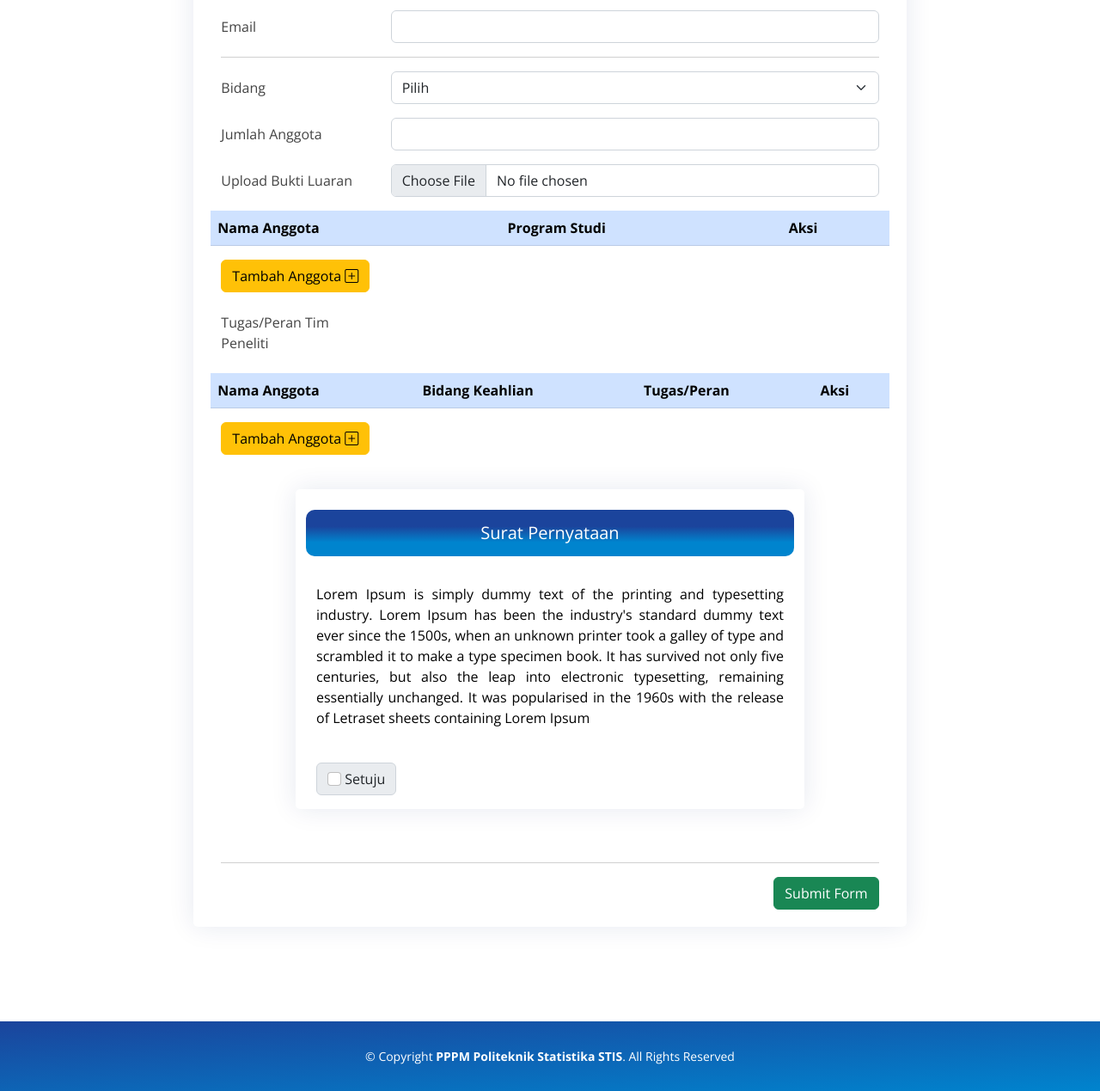
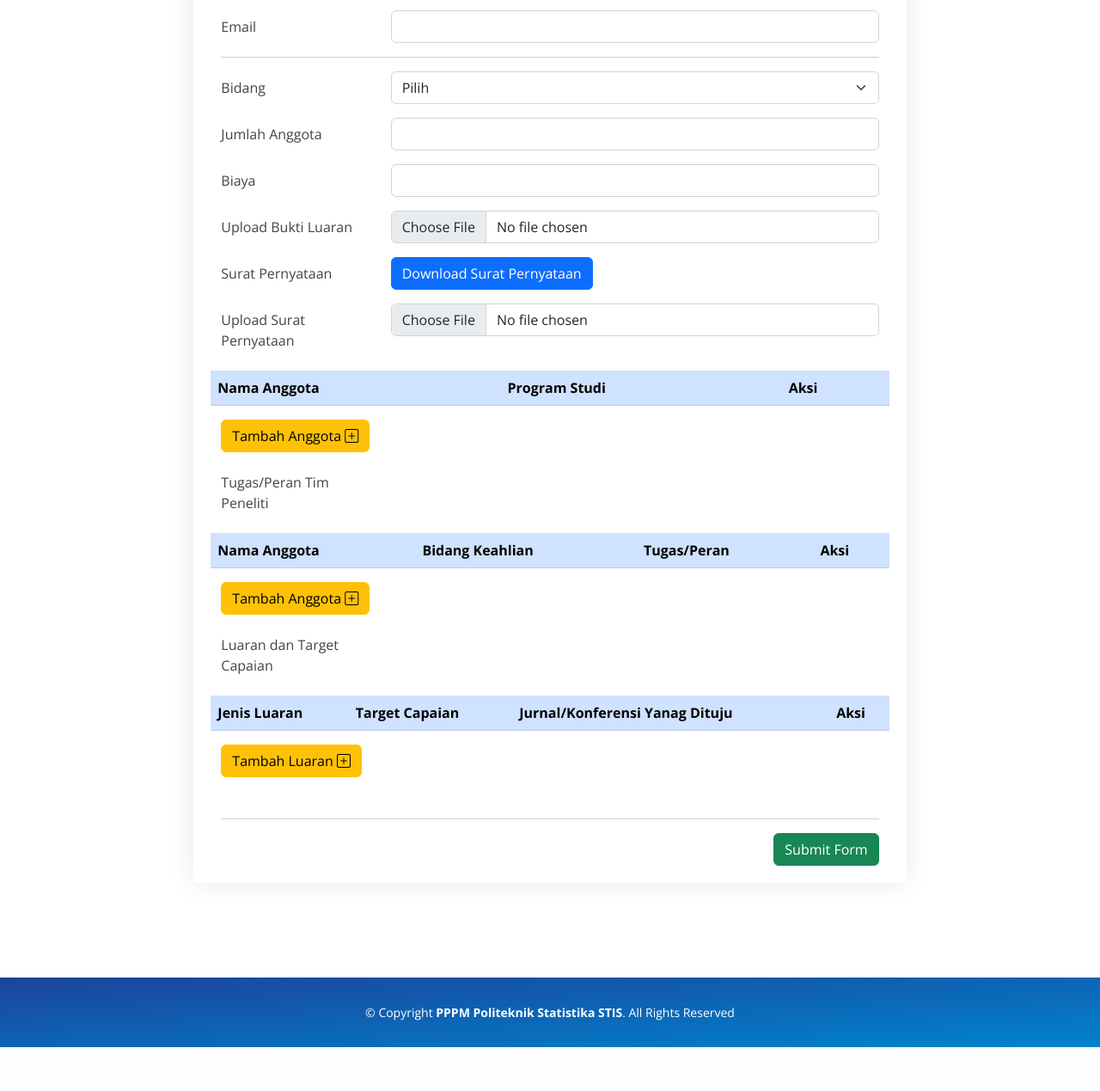
Before and after one commit to LpgTeam/FrontEnd_PPPM_2, a CodeIgniter 4 app: template app/Views/dosen/tampilan/penelitianForm2.php in a window 1280 px wide. Shown: the part 664-1933 px from the top of the page at 86% size. After the commit the page ends 1882 px from the top, so only its background shows below. Run offline with PHP 8.4 and a stand-in for CodeIgniter, Linux system fonts and the light colour scheme; the template is opened without the code that fills it, so the values that code supplies are empty; some libraries are stand-ins or nearby versions.

Commit message:
mengubah bentuk surat pernyataan dan menambah tabel dalam form penelitian

```diff
--- a/app/Views/dosen/tampilan/penelitianForm2.php
+++ b/app/Views/dosen/tampilan/penelitianForm2.php
@@ -95,45 +95,37 @@
                         </div>
 
                         <div class="row mb-3">
+                            <label for="biaya" class="col-md-4 col-lg-3 col-form-label">Biaya</label>
+                            <div class="col-md-8 col-lg-9">
+                                <input name="biaya" type="number" min="1" step="any" class="form-control" id="biaya" required>
+                            </div>
+                        </div>
+
+                        <div class="row mb-3">
                             <label for="upload" class="col-md-4 col-lg-3 col-form-label ">Upload Bukti Luaran</label>
                             <div class="col-md-8 col-lg-9">
                                 <input name="upload" class="form-control" type="file" id="upload" required>
                             </div>
                         </div>
 
-                        <!-- <div class="row mb-3">
-                            <table class="table table-advance table-hover align-middle ">
-                                <thead>
-                                    <tr class="table-primary">
-                                        <th scope="col">Nama Anggota</th>
-                                        <th scope="col">Program Studi</th>
-                                    </tr>
-                                </thead>
-                                <tbody>
-                                    <tr>
-                                        <td>Joko Sulistyo</td>
-                                        <td>Komputasi Statistik</td>
-                                    </tr>
-                                    <tr>
-                                        <td>Annisa Rahmawati</td>
-                                        <td>Komputasi Statistik</td>
-                                    </tr>
-                                    <tr>
-                                        <td>Susanto Jayakertanegara</td>
-                                        <td>Komputasi Statistik</td>
-                                    </tr>
-                                </tbody>
-                            </table>
+                        <div class="row mb-3">
+                            <label class="col-md-4 col-lg-3 col-form-label ">Surat Pernyataan</label>
+                            <div class="col-md-8 col-lg-9">
+                                <button class="btn btn-primary">
+                                    Download Surat Pernyataan</i>
+                                </button>
+                            </div>
                         </div>
 
                         <div class="row mb-3">
-                            <div class="col-md-4 col-lg-3">
-                                <button class="btn btn-warning" data-bs-toggle="modal" data-bs-target="#add">Tambah Anggota <i class=" bi bi-plus-square"></i></button>
+                            <label for="uploadSurat" class="col-md-4 col-lg-3 col-form-label ">Upload Surat Pernyataan</label>
+                            <div class="col-md-8 col-lg-9">
+                                <input name="uploadSurat" class="form-control" type="file" id="uploadSurat" required>
                             </div>
-                        </div> -->
+                        </div>
 
                         <div class="row mb-3">
-                            <table class="table table1 table-advance table-hover align-middle anggota">
+                            <table class="table table1 table-advance table-hover align-middle anggota" id="myTableID">
                                 <tr class="table-primary">
                                     <th scope="col">Nama Anggota</th>
                                     <th scope="col">Program Studi</th>
@@ -155,7 +147,7 @@
                         </div>
 
                         <div class="row mb-3">
-                            <table class="table table2 table-advance table-hover align-middle anggota">
+                            <table class="table table2 table-advance table-hover align-middle anggota" id="myTableID2">
                                 <tr class="table-primary">
                                     <th scope="col">Nama Anggota</th>
                                     <th scope="col">Bidang Keahlian</th>
@@ -173,13 +165,38 @@
                             </div>
                         </div>
 
+                        <div class="row mb-3">
+                            <label class="col-md-4 col-lg-3 col-form-label ">Luaran dan Target Capaian</label>
+                        </div>
+
+                        <div class="row mb-3">
+                            <table class="table table3 table-advance table-hover align-middle anggota" id="myTableID3">
+                                <tr class="table-primary">
+                                    <th scope="col">Jenis Luaran</th>
+                                    <th scope="col">Target Capaian</th>
+                                    <th scope="col">Jurnal/Konferensi Yanag Dituju</th>
+                                    <th scope="col">Aksi</th>
+                                </tr>
+                                <tbody>
+                                </tbody>
+                            </table>
+
+                            <div class="col-md-4 col-lg-6">
+                                <button onclick='add3()' class="btn btn-warning">
+                                    Tambah Luaran <i class=" bi bi-plus-square"></i>
+                                </button>
+                            </div>
+                        </div>
+
                         <script>
                             function rm() {
                                 $(event.target).closest("tr").remove();
                             }
 
                             function add() {
-                                $(".table1").append("<tr><td><input name='namaAnggota' class='form-control' type='text' id='namaAnggota' required></td><td><input name='studiAnggota' class='form-control' type='text' id='studiAnggota' required></td><td><button onclick='rm()' class='btn btn-danger'>Hapus</button></td></tr>");
+                                var rowCount = document.getElementById('myTableID').rows.length;
+                                $(".table1").append("<tr><td><input name='namaAnggota" + rowCount + "' class='form-control' type='text' id='namaAnggota' required></td><td><input name='studiAnggota" + rowCount + "' class='form-control' type='text' id='studiAnggota' required></td><td><button onclick='rm()' class='btn btn-danger'>Hapus</button></td></tr>");
+                                console.log(rowCount);
                             }
 
                             function rm2() {
@@ -187,27 +204,22 @@
                             }
 
                             function add2() {
-                                $(".table2").append("<tr><td><input name='namaAnggota2' class='form-control' type='text' id='namaAnggota2' required></td><td><input name='bidangAnggota' class='form-control' type='text' id='bidangAnggota' required></td><td><input name='tugasAnggota' class='form-control' type='text' id='tugasAnggota' required></td><td><button onclick='rm2()' class='btn btn-danger'>Hapus</button></td></tr>");
+                                var rowCount2 = document.getElementById('myTableID2').rows.length;
+                                $(".table2").append("<tr><td><input name='namaAnggota" + rowCount2 + "' class='form-control' type='text' id='namaAnggota2' required></td><td><input name='bidangAnggota" + rowCount2 + "' class='form-control' type='text' id='bidangAnggota' required></td><td><input name='tugasAnggota" + rowCount2 + "' class='form-control' type='text' id='tugasAnggota' required></td><td><button onclick='rm2()' class='btn btn-danger'>Hapus</button></td></tr>");
+                                console.log(rowCount2);
+                            }
+
+                            function rm3() {
+                                $(event.target).closest("tr").remove();
+                            }
+
+                            function add3() {
+                                var rowCount3 = document.getElementById('myTableID3').rows.length;
+                                $(".table3").append("<tr><td><input name='jenisLuaran" + rowCount3 + "' class='form-control' type='text' id='jenisLuaran' required></td><td><input name='targetCapaian" + rowCount3 + "' class='form-control' type='text' id='targetCapaian' required></td><td><input name='jurnalTujuan" + rowCount3 + "' class='form-control' type='text' id='jurnalTujuan' required></td><td><button onclick='rm2()' class='btn btn-danger'>Hapus</button></td></tr>");
+                                console.log(rowCount3);
                             }
                         </script>
 
-                        <div class="row justify-content-md-center" data-aos="fade-up">
-                            <div class="surat row gy-4 justify-content-md-center col-md-9">
-                                <h2>Surat Pernyataan</h2>
-                                <p>Lorem Ipsum is simply dummy text of the printing and typesetting industry.
-                                    Lorem Ipsum has been the industry's standard dummy text ever since the 1500s,
-                                    when an unknown printer took a galley of type and scrambled it to make a type
-                                    specimen book. It has survived not only five centuries, but also the leap into
-                                    electronic typesetting, remaining essentially unchanged. It was popularised in
-                                    the 1960s with the release of Letraset sheets containing Lorem Ipsum </p>
-                                <div class="input-group mb-3">
-                                    <div class="input-group-text">
-                                        <input id="agree" class="form-check-input mt-0" type="checkbox" value="" aria-label="Checkbox for following text input">
-                                        <label>&nbspSetuju</label>
-                                    </div>
-                                </div>
-                            </div>
-                        </div>
 
                         <div class="row mb-3"></div>
                         <div class="row mb-3"></div>
--- a/app/Views/dosen/tampilan/pkmMandiri.php
+++ b/app/Views/dosen/tampilan/pkmMandiri.php
@@ -131,7 +131,7 @@
                         </div> -->
 
                         <div class="row mb-3">
-                            <table class="table table1 table-advance table-hover align-middle anggota">
+                            <table class="table table1 table-advance table-hover align-middle anggota" id="myTableID">
                                 <tr class="table-primary">
                                     <th scope="col">Nama Anggota</th>
                                     <th scope="col">NIP</th>
@@ -155,7 +155,9 @@
                             }
 
                             function add() {
-                                $(".table1").append("<tr><td><input name='namaAnggota' class='form-control' type='text' id='namaAnggota' required></td><td><input name='nipAnggota' class='form-control' type='text' id='nipAnggota' required></td><td><input name='pangkatAnggota' class='form-control' type='text' id='pangkatAnggota' required></td><td><button onclick='rm()' class='btn btn-danger'>Hapus</button></td></tr>");
+                                var rowCount = document.getElementById('myTableID').rows.length;
+                                $(".table1").append("<tr><td><input name='namaAnggota" + rowCount + "' class='form-control' type='text' id='namaAnggota' required></td><td><input name='nipAnggota" + rowCount + "' class='form-control' type='text' id='nipAnggota' required></td><td><input name='pangkatAnggota" + rowCount + "' class='form-control' type='text' id='pangkatAnggota' required></td><td><button onclick='rm()' class='btn btn-danger'>Hapus</button></td></tr>");
+                                console.log(rowCount);
                             }
                         </script>
 
--- a/app/Views/dosen/tampilan/pkmTerstruktur.php
+++ b/app/Views/dosen/tampilan/pkmTerstruktur.php
@@ -105,7 +105,7 @@
                         </div>
 
                         <div class="row mb-3">
-                            <table class="table table1 table-advance table-hover align-middle anggota">
+                            <table class="table table1 table-advance table-hover align-middle anggota" id="myTableID">
                                 <tr class="table-primary">
                                     <th scope="col">Nama Anggota</th>
                                     <th scope="col">NIP</th>
```
Also changed, not shown: app/Views/dosen/tampilan/penelitianForm1.php (+40 -0 lines).
